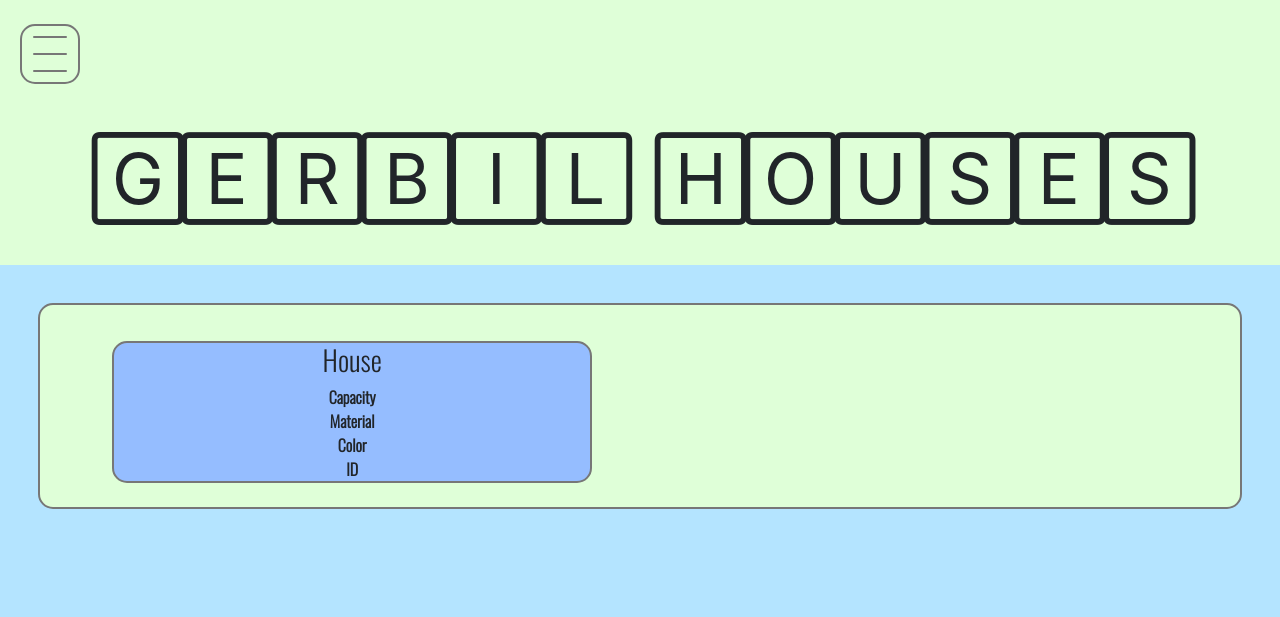
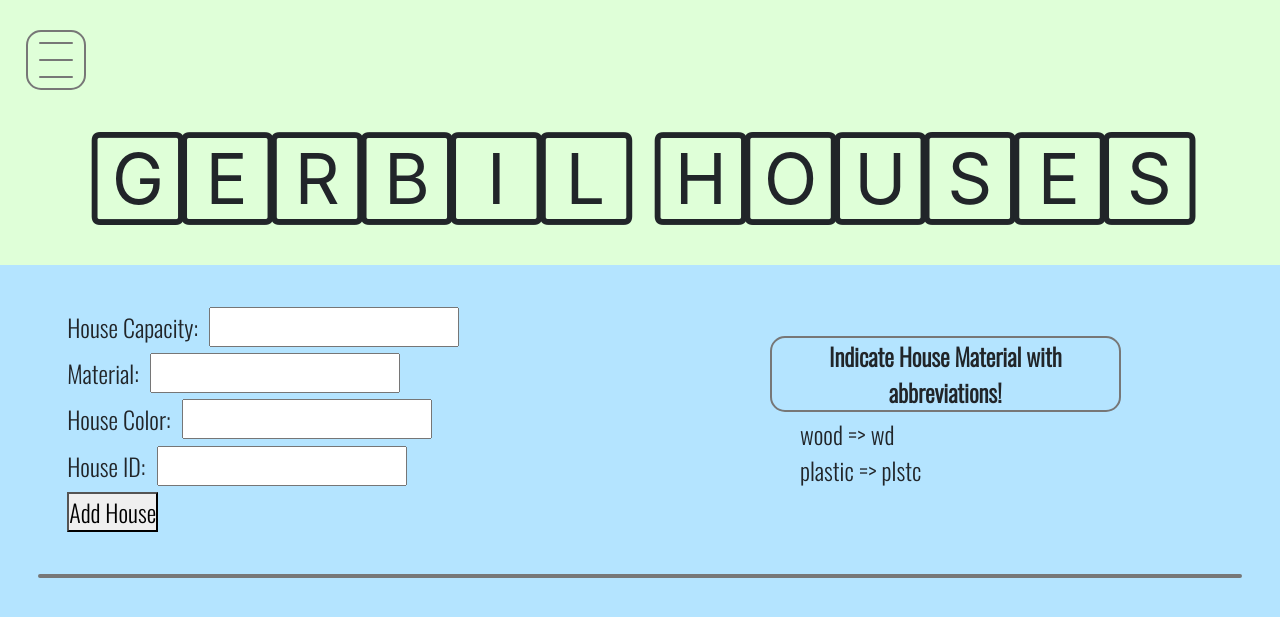
Before and after one commit to norka2233/gerbil_django_project, a Django app: page /house/ in a window 1280 px wide. Shown: the top 617 px of the page. Run offline with Django 4.2, Linux system fonts and the light colour scheme; data that the repository does not hold is empty; some libraries are stand-ins or nearby versions.

Commit message:
fixed house box vivibility html

```diff
--- a/gerbil/gerbil/static/gerbil_house/style.css
+++ b/gerbil/gerbil/static/gerbil_house/style.css
@@ -46,3 +46,40 @@
       margin-top: 3%;
       margin-left: 6%;
 }
+
+
+.form_houses_block {
+    display: flex;
+    flex-direction: row;
+    align-items: center;
+    flex-grow: 1;
+    font-family: Oswald;
+    font-size: 24px;
+    margin-top: 3%;
+}
+
+.house_form {
+    width: 50%;
+    margin-left: 5%;
+    border-radius: 15px;
+}
+
+.material_disclaimer {
+    border-radius: 15px;
+    border: 2px solid #777;
+    margin: 0.5%;
+    text-align: center;
+}
+
+ul {
+    margin-top: 1%;
+}
+
+.available_house_material {
+    margin-left: 5%;
+}
+
+label, input, button {
+    margin: 0.5%;
+    text-align: center;
+}
--- a/gerbil/gerbil/templates/gerbil_house/base.html
+++ b/gerbil/gerbil/templates/gerbil_house/base.html
@@ -2,31 +2,59 @@
 {% load static %}
 {% block content %}
 
-<html>
+<html xmlns="http://www.w3.org/1999/html">
     <link rel="stylesheet" href="{% static 'gerbil_house/style.css' %}">
     <link rel="stylesheet" href="{% static 'gerbil_animal/base.css' %}">
-    <title> Gerbil House </title>
+
+    <title> House Page </title>
 
     <div class="header">
         <h1>🄶🄴🅁🄱🄸🄻 🄷🄾🅄🅂🄴🅂</h1>
     </div>
+    <div class="form_houses_block">
+        <div class="house_form">
+            <form action="success/" method="post">
+                <fieldset>
+                    {% csrf_token %}
+                    {{ form }}
+                    <div>
+                        <label for="house_capacity"> House Capacity: </label>
+                        <input id="house_capacity" type="number" name="house_capacity" required>
+                    </div>
+                    <div>
+                        <label for="house_material"> Material: </label>
+                        <input id="house_material" type="text" name="house_material" required>
+                    </div>
+                    <div>
+                        <label for="house_color"> House Color: </label>
+                        <input id="house_color" type="text" name="house_color" required>
+                    </div>
+                    <div>
+                        <label for="house_id"> House ID:</label>
+                        <input id="house_id" type="number" name="house_id" required>
+                    </div>
+                    <button type="submit" value="Add House"> Add House </button>
+                </fieldset>
+            </form>
+        </div>
+        <div class="available_house_material">
+            <p class="material_disclaimer"> <b> Indicate House Material with abbreviations! </b> </p>
+            <ul>
+                <li> wood => wd </li>
+                <li> plastic => plstc </li>
+            </ul>
+        </div>
+    </div>
     <div class="house_block">
-        <div class="house_box">
-                <h3> House  </h3>
-                <div> Capacity </div>
-                <div> Material </div>
-                <div> Color </div>
-                <div> ID </div>
-        </div>
         {% for house in house_list %}
         <div class="house_box">
-            <div> Capacity: {{ house.house_capacity }} </div>
+            <h3> House {{ house.house_id }}</h3>
+            <div> Capacity {{ house.cage_capacity }} </div>
             <div> Material: {{ house.house_material }} </div>
             <div> Color: {{ house.house_color }} </div>
-            <div> ID: {{ house.house_id }} </div>
         </div>
-
         {% endfor %}
     </div>
     {% endblock %}
+    </div>
 </html>
--- a/gerbil/gerbil_house/urls.py
+++ b/gerbil/gerbil_house/urls.py
@@ -3,5 +3,6 @@
 from . import views
 
 urlpatterns = [
-    path('', views.index, name='index')
+    path('', views.index, name='index'),
+    path('success/', views.add_house_form, name='add_house_form'),
 ]
--- a/gerbil/gerbil_house/views.py
+++ b/gerbil/gerbil_house/views.py
@@ -1,14 +1,27 @@
 from django.shortcuts import render
 from django.http import HttpResponse
 from django.template import loader
+from django.shortcuts import render, redirect
 from .models import House
+from .forms import AddHouseForm
 
 
 def index(request):
-    house_objects = House.objects.all().values()
-    house_list = list(house_objects)
+    house_list = list(House.objects.all().values())
     template = loader.get_template('gerbil_house/base.html')
+
     context = {
-        'gerbil_house': house_objects,
+        'house_list': house_list,
     }
     return HttpResponse(template.render(context, request))
+
+
+def add_house_form(request):
+    if request.method == "POST":
+        form = AddHouseForm(request.POST)
+        if form.is_valid():
+            form.save()
+            return redirect('success')
+    else:
+        form: AddHouseForm()
+    return render(request, 'gerbil_house/success.html', {"form": form})
```
Also changed, not shown: gerbil/gerbil/templates/gerbil_cage/base.html (+5 -5 lines), gerbil/gerbil/templates/gerbil_house/success.html (added, +19 -0 lines), gerbil/gerbil_house/forms.py (added, +8 -0 lines).
